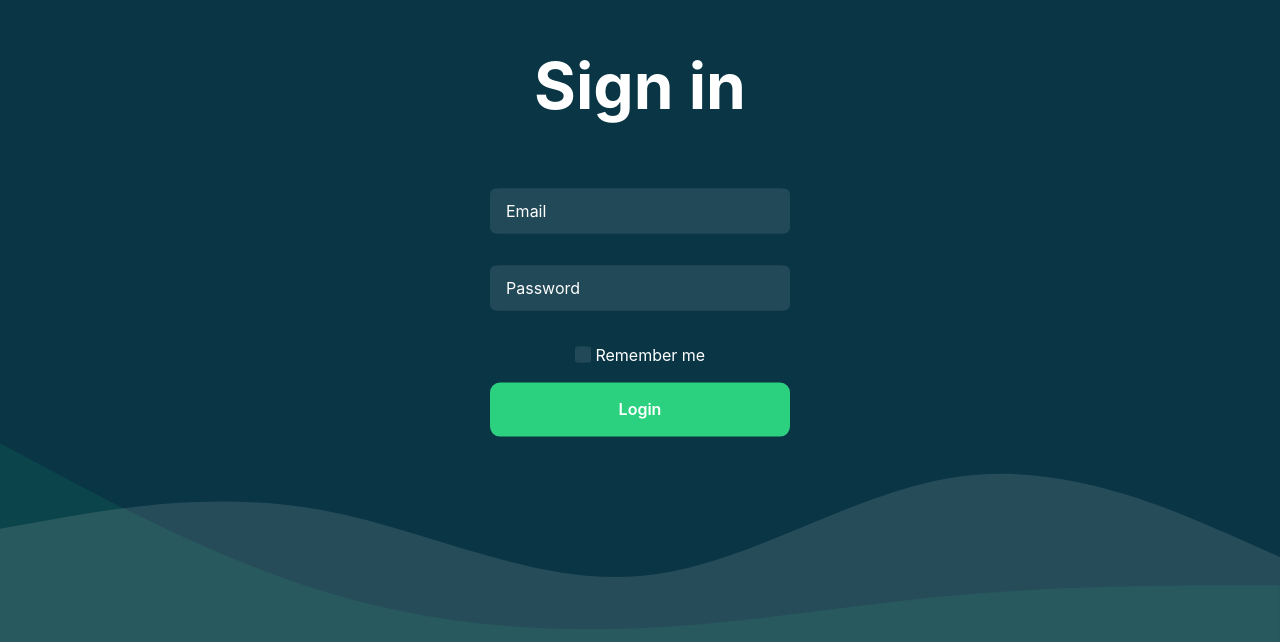
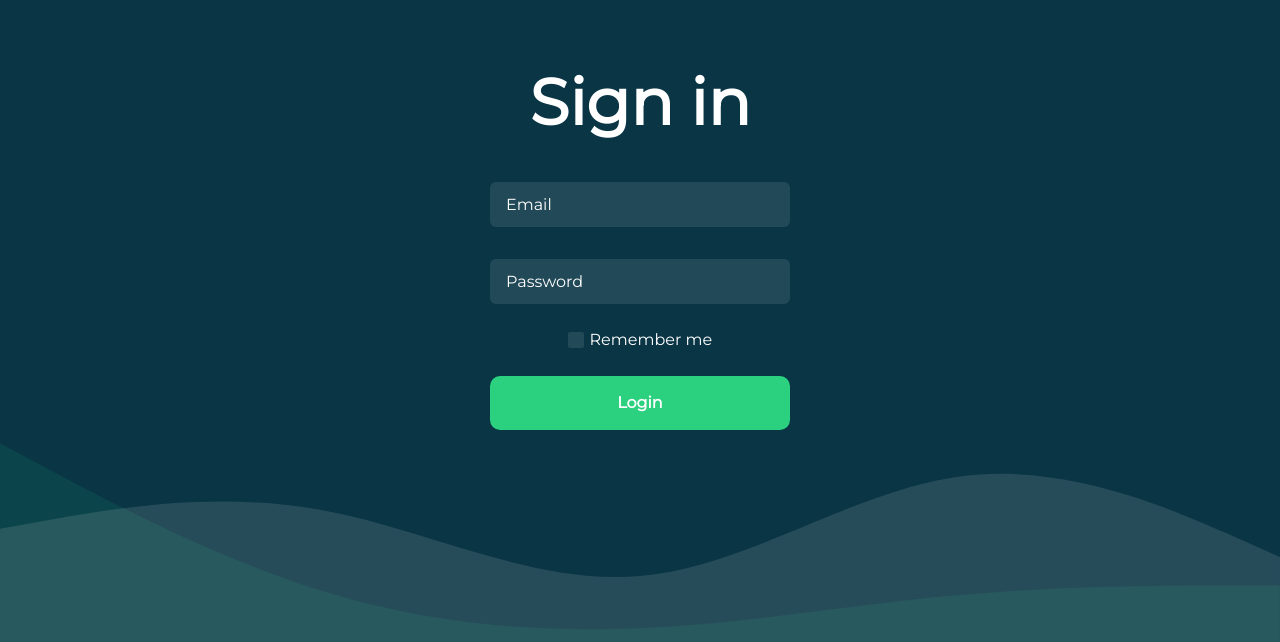
Before and after one commit to IvanKalinic/Movie_list_assignment, a React (Create React App) app: page / in a window 1280 px wide. Shown: the part 158-800 px from the top of the page. Built offline with nearby package versions, Linux system fonts and the light colour scheme; no server answers.

Commit message:
Changed default chakra font and some additional props

```diff
--- a/package.json
+++ b/package.json
@@ -6,6 +6,7 @@
     "@chakra-ui/react": "^1.8.3",
     "@emotion/react": "^11.7.1",
     "@emotion/styled": "^11.6.0",
+    "@fontsource/montserrat": "^4.5.4",
     "@hookform/resolvers": "^2.8.8",
     "@testing-library/jest-dom": "^5.16.2",
     "@testing-library/react": "^12.1.2",
--- a/src/App.tsx
+++ b/src/App.tsx
@@ -1,23 +1,10 @@
-import { extendTheme, ChakraProvider } from "@chakra-ui/react";
 import "./App.css";
 import AppRoutes from "./routes";
-
-const customTheme = {
-  fonts: {
-    body: "Montserrat, sans-serif",
-    heading: "Montserrat, sans-serif",
-    mono: "Montserrat, sans-serif",
-  },
-};
-
-const theme = extendTheme({ customTheme });
 
 const App = () => {
   return (
     <div className="App">
-      <ChakraProvider theme={theme}>
-        <AppRoutes />
-      </ChakraProvider>
+      <AppRoutes />
     </div>
   );
 };
--- a/src/components/MovieItem/index.tsx
+++ b/src/components/MovieItem/index.tsx
@@ -1,4 +1,4 @@
-import { Flex, Heading, Text } from "@chakra-ui/react";
+import { Flex, Text } from "@chakra-ui/react";
 import { MovieItemContainer, MovieImage, PositionLeft } from "../styles";
 
 interface Props {
@@ -20,15 +20,10 @@ const MovieItem = (props: Props) => {
           alignItems="start"
           height="4rem"
         >
-          <Heading
-            style={{
-              fontSize: "1rem",
-              marginTop: "1.8rem",
-            }}
-          >
+          <Text fontSize="1.1rem" mt="1.8rem" fontWeight="500">
             {name}
-          </Heading>
-          <Text style={{ fontSize: "0.8rem", marginTop: "0.5rem" }}>
+          </Text>
+          <Text fontSize="0.7rem" mt="0.5rem">
             {year}
           </Text>
         </Flex>
--- a/src/components/styles/index.ts
+++ b/src/components/styles/index.ts
@@ -51,6 +51,6 @@ export const MovieImage = styled.img`
 
 export const PositionLeft = styled.div`
   position: relative;
-  left: -4rem;
+  left: -30%;
   bottom: 1rem;
 `;
--- /dev/null
+++ b/src/fonts/index.tsx
@@ -0,0 +1,35 @@
+import { Global } from "@emotion/react";
+
+const Fonts = () => (
+  <Global
+    styles={`
+      @font-face {
+        font-family: 'Montserrat,sans-serif';
+        font-style: normal;
+        font-weight: 400;
+        font-display: swap;
+        src: url('./fonts/bodyfont.woff2') format('woff2'), url('./fonts/bodyfont.woff') format('woff');
+        unicode-range: U+0000-00FF, U+0131, U+0152-0153, U+02BB-02BC, U+02C6, U+02DA, U+02DC, U+2000-206F, U+2074, U+20AC, U+2122, U+2191, U+2193, U+2212, U+2215, U+FEFF, U+FFFD;
+      }
+      `}
+  />
+);
+
+// const customTheme = {
+//   fonts: {
+//     body: "Montserrat",
+//     heading: "Montserrat",
+//   },
+
+//   styles: {
+//     global: {
+//       body: {
+//         fontFamily: "Montserrat",
+//       },
+//     },
+//   },
+// };
+
+// const theme = extendTheme({ customTheme });
+
+export default Fonts;
--- a/src/index.tsx
+++ b/src/index.tsx
@@ -5,13 +5,24 @@ import App from "./App";
 import { AxiosProvider } from "./context/AxiosContext";
 import { UserProvider } from "./context/UserContext";
 import { MoviesProvider } from "./context/MoviesContext";
+import { ChakraProvider } from "@chakra-ui/react";
+import "@fontsource/montserrat/400.css";
+import styled from "styled-components";
+
+const AppContainer = styled.div`
+  font-family: Montserrat;
+`;
 
 ReactDOM.render(
   <React.StrictMode>
     <UserProvider>
       <AxiosProvider>
         <MoviesProvider>
-          <App />
+          <AppContainer>
+            <ChakraProvider>
+              <App />
+            </ChakraProvider>
+          </AppContainer>
         </MoviesProvider>
       </AxiosProvider>
     </UserProvider>
--- a/src/pages/Login/index.tsx
+++ b/src/pages/Login/index.tsx
@@ -53,9 +53,9 @@ const Login = () => {
   return (
     <form onSubmit={handleSubmit(handleLogin)}>
       <LoginWrapper>
-        <Heading style={{ fontSize: "4rem", marginBottom: "4rem" }}>
+        <Text fontSize="4rem" mb="2rem" fontWeight="600">
           Sign in
-        </Heading>
+        </Text>
         <TextInput
           title="email"
           registerName="email"
@@ -80,7 +80,9 @@ const Login = () => {
         <Flex
           alignItems="center"
           justifyContent="space-around"
-          style={{ width: "45%" }}
+          w="50%"
+          mt="-0.5rem"
+          mb="0.5rem"
         >
           <Checkbox
             backgroundColor="#224957"
--- a/src/pages/Movies/index.tsx
+++ b/src/pages/Movies/index.tsx
@@ -24,10 +24,6 @@ const Movies = () => {
     try {
       const response = await axios.get(
         `${process.env.REACT_APP_BASE_URL}/movies?populate=*`
-        // {
-        //   data: { name: "Wall-E", publicationYear: 2008 },
-        //   files: { poster: "sazhdas" },
-        // }
       );
       if (response) {
         setMovies(response.data.data);
@@ -56,7 +52,9 @@ const Movies = () => {
       <LinkWrapper>
         <Link to="/logout">
           <Flex alignItems="center" justifyContent="space-between">
-            <Text mr="1rem">Logout</Text>
+            <Text mr="1rem" fontWeight="600">
+              Logout
+            </Text>
             <Logout />
           </Flex>
         </Link>
```
Also changed, not shown: 1 other file (tests, documents, lock files or other folders).
